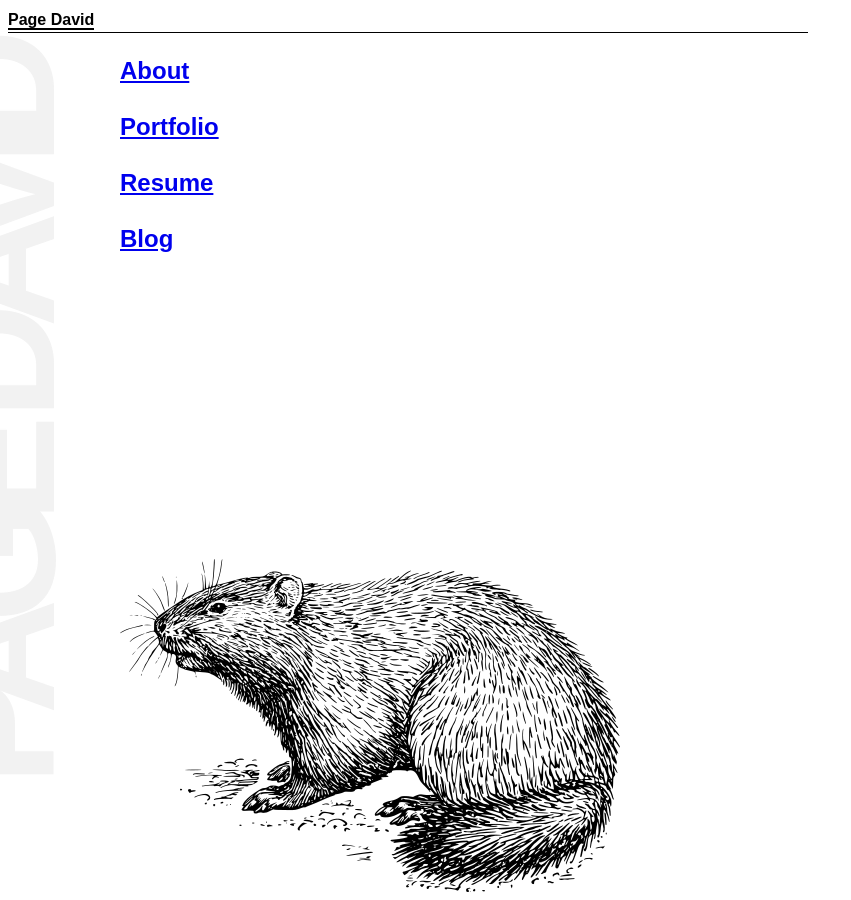
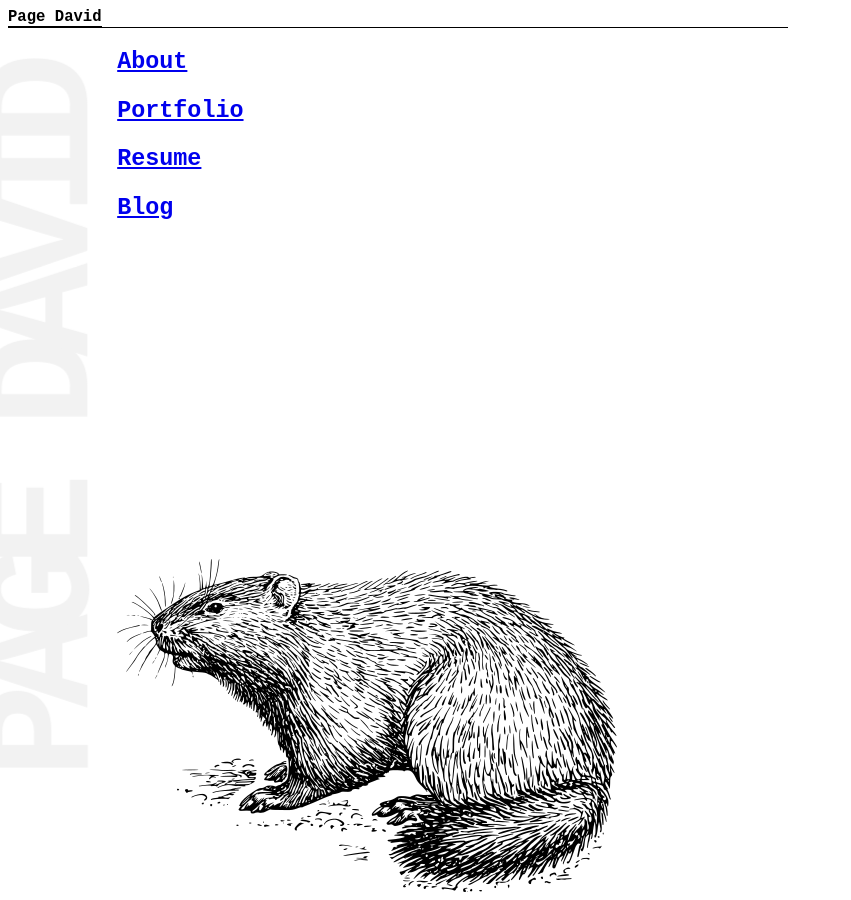
Before and after one commit to pagedavid/pagedavid.github.io, a Jekyll site: the page built from index.md, in a window 1280 px wide. Shown: the whole page, without its empty margins (0-851 px from the left). Built offline with Jekyll 4.4.1, drawn with Linux system fonts in a browser that asks for light colours.

Commit message:
back to monospace, increase font size/line height

```diff
--- a/_sass/brutal/_base.scss
+++ b/_sass/brutal/_base.scss
@@ -1,8 +1,8 @@
 html {
 	background-color: white;
-	font-family: sans-serif;
-	//font-size: 110%;
-  line-height: 1.5;
+	font-family: monospace;
+	font-size: 120%;
+  line-height: 1.25;
 }
 .background-text {
   font-size: 10em;
--- a/_sass/brutal/_layout.scss
+++ b/_sass/brutal/_layout.scss
@@ -15,7 +15,7 @@ header, footer {
 .homepage .background-wrapper {
   position: fixed;
   bottom:50%;
-  left:-21em;
+  left:-18em;
   transform: rotate(-90deg);
   z-index: 0;
   white-space: nowrap;
```
